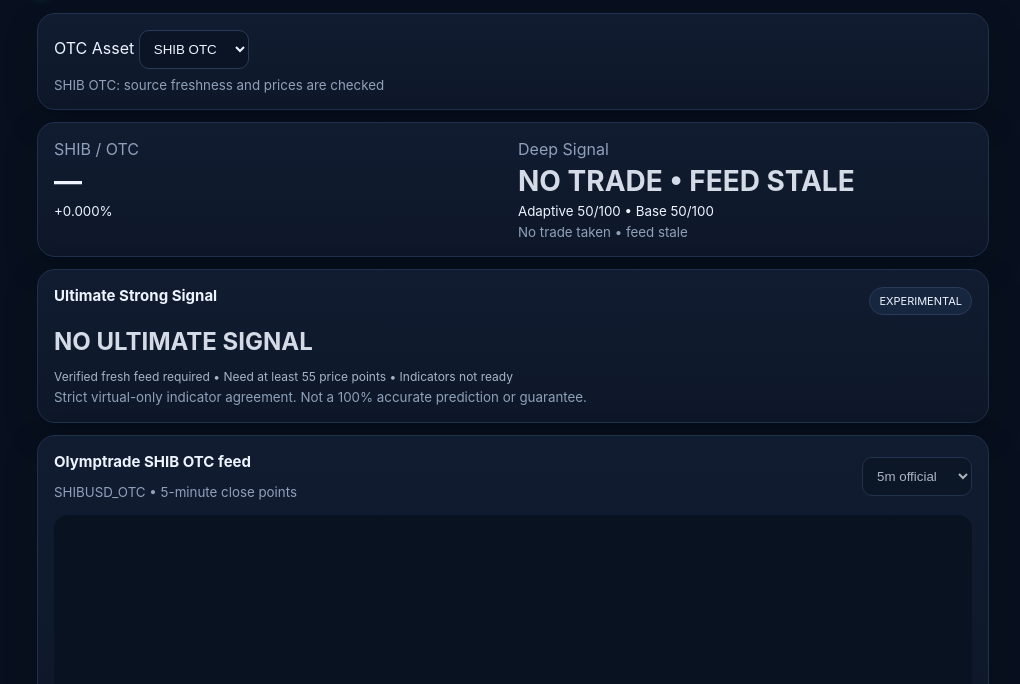
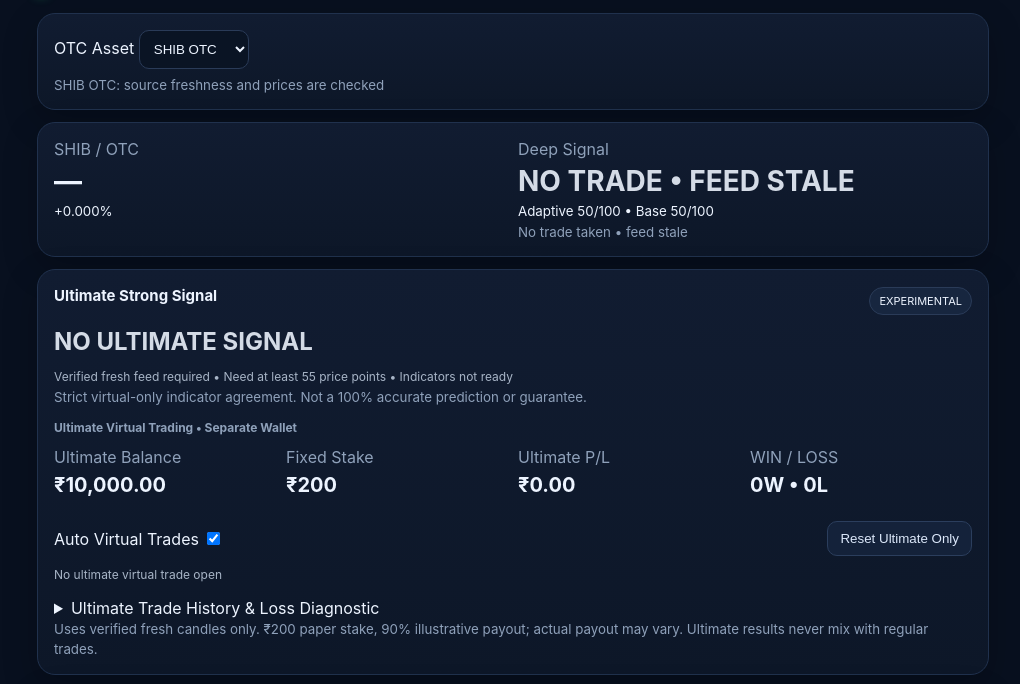
Before and after one commit to dwivedigaurav51-debug/Gaurav-data-save, a plain HTML site: page shib-otc-apk/app/src/main/assets/index.html in a window 1280 px wide. Shown: the part 95-779 px from the top of the page, without its empty margins (127-1147 px from the left). Drawn offline with Linux system fonts and the light colour scheme; no server answers.

Commit message:
Add dedicated Ultimate paper trading wallet, fixed 200 stake, win/loss and diagnostic history UI

```diff
--- a/shib-otc-apk/app/src/main/assets/index.html
+++ b/shib-otc-apk/app/src/main/assets/index.html
@@ -39,6 +39,17 @@
       <strong id="ultimateSignal" class="neutral" style="display:block;font-size:1.5rem;margin:12px 0">NO ULTIMATE SIGNAL</strong>
       <div id="ultimateReason" class="reason">Waiting for verified market data and full indicator alignment.</div>
       <small class="muted">Strict virtual-only indicator agreement. Not a 100% accurate prediction or guarantee.</small>
+      <div class="rule" style="margin-top:14px"><strong>Ultimate Virtual Trading • Separate Wallet</strong></div>
+      <div class="grid" style="margin-top:12px">
+        <article class="stat"><span class="muted">Ultimate Balance</span><strong id="ultimateBalance">₹10,000.00</strong></article>
+        <article class="stat"><span class="muted">Fixed Stake</span><strong>₹200</strong></article>
+        <article class="stat"><span class="muted">Ultimate P/L</span><strong id="ultimatePnl">₹0.00</strong></article>
+        <article class="stat"><span class="muted">WIN / LOSS</span><strong id="ultimateRecord">0W • 0L</strong></article>
+      </div>
+      <div class="row between" style="margin-top:12px"><label>Auto Virtual Trades <input id="ultimateAuto" type="checkbox" checked /></label><button id="ultimateReset" class="ghost">Reset Ultimate Only</button></div>
+      <div id="ultimateActive" class="reason" style="margin-top:10px">No ultimate virtual trade open</div>
+      <details style="margin-top:14px"><summary>Ultimate Trade History &amp; Loss Diagnostic</summary><div id="ultimateHistory" class="loss-list" style="margin-top:10px">No trades yet</div></details>
+      <small class="muted">Uses verified fresh candles only. ₹200 paper stake, 90% illustrative payout; actual payout may vary. Ultimate results never mix with regular trades.</small>
     </section>
 
     <section class="card chart-card">
```
